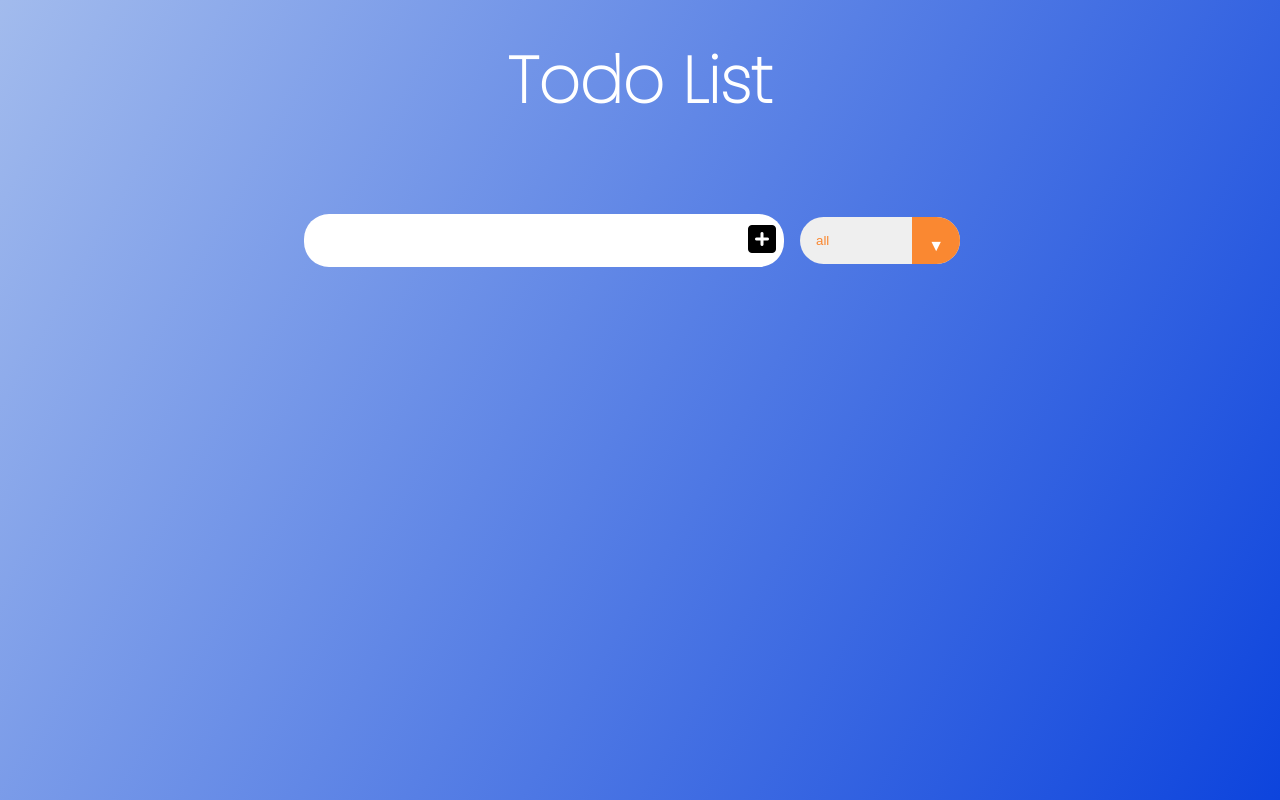
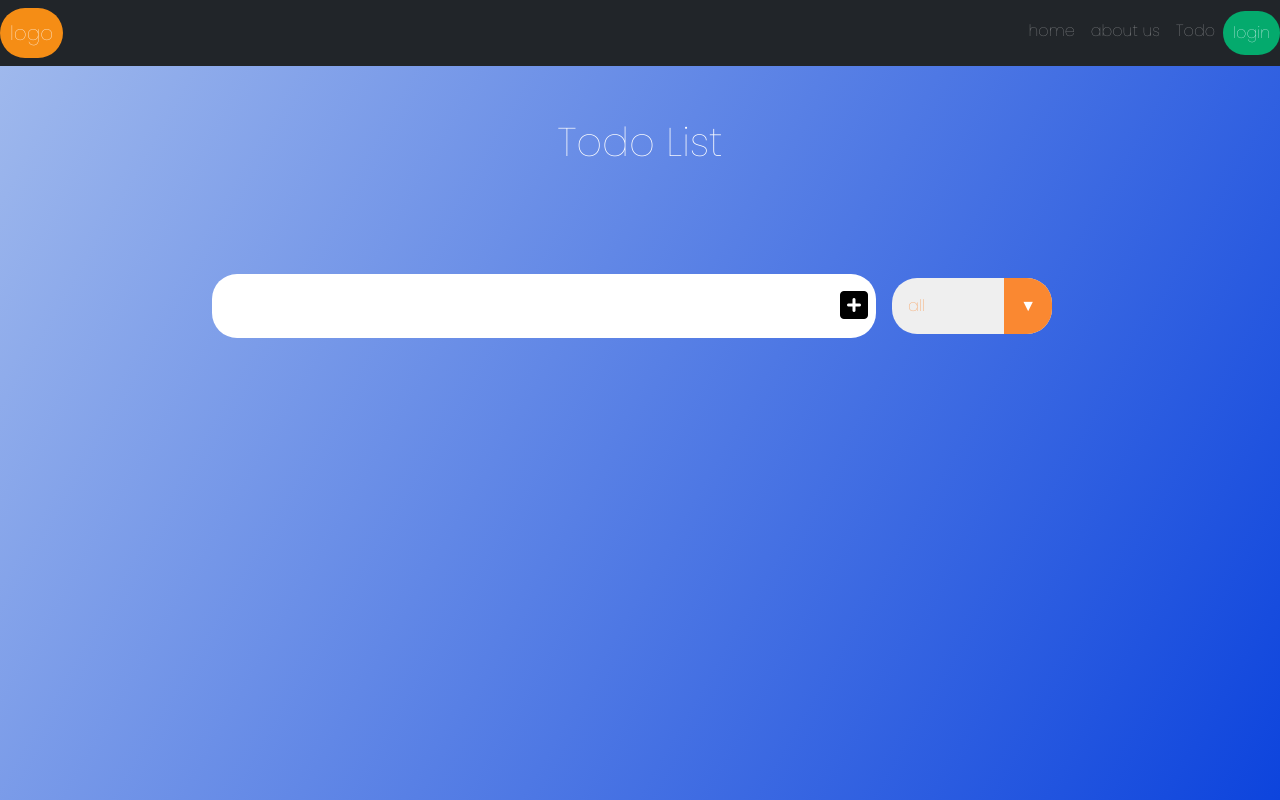
Before and after one commit to Dave5535/Todo-List, a plain HTML site: page index.html in a window 1280 px wide. Drawn offline with nearby package versions, Linux system fonts and the light colour scheme.

Commit message:
added to homepage and added bootstrap navbar

```diff
--- a/index.html
+++ b/index.html
@@ -5,6 +5,7 @@
     <meta charset="UTF-8">
     <meta http-equiv="X-UA-Compatible" content="IE=edge">
     <meta name="viewport" content="width=device-width, initial-scale=1.0">
+    <link rel="stylesheet" href="	https://cdn.jsdelivr.net/npm/bootstrap@5.3.0-alpha1/dist/css/bootstrap.min.css">
     <link href="https://fonts.googleapis.com/css2?family=Poppins:wght@100&display=swap" rel="stylesheet">
     <link rel="stylesheet" href="https://cdnjs.cloudflare.com/ajax/libs/font-awesome/6.3.0/css/all.min.css"
         integrity="sha512-SzlrxWUlpfuzQ+pcUCosxcglQRNAq/DZjVsC0lE40xsADsfeQoEypE+enwcOiGjk/bSuGGKHEyjSoQ1zVisanQ=="
@@ -13,6 +14,37 @@
     <title>Todo List</title>
 </head>
 <body>
+    <nav class="navbar navbar-expand-lg navbar-dark bg-dark">
+        <a class="navbar-brand" href="https://dave5535.github.io/Html-CSS-Assignment/"
+            style=" background-color: #f58d15; border-radius: 25px; padding: 10px 10px 10px 10px;">logo</a>
+
+        <button class="navbar-toggler" type="button" data-bs-toggle="collapse" data-bs-target="#navbarNav"
+            aria-controls="navbarNav" aria-expanded="false" aria-label="Toggle navigation">
+            <span class="navbar-toggler-icon"></span>
+        </button>
+        <div class="collapse navbar-collapse" id="navbarNav">
+
+
+            <ul class="navbar-nav ms-auto">
+
+                <li class="nav-item">
+                    <a class="nav-link" href="https://dave5535.github.io/Html-CSS-Assignment/">home</a>
+                </li>
+                <li class="nav-item">
+                    <a class="nav-link" href="https://dave5535.github.io/Html-CSS-Assignment/abaoutus.html">about us </a>
+                </li>
+                <li class="nav-item">
+                    <a class="nav-link" href="https://dave5535.github.io/Todo-List/">Todo </a>
+                </li>
+
+                <li class="nav-item">
+                    <a class="nav-link" href="https://dave5535.github.io/Html-CSS-Assignment/Login.html"
+                        style="color: aliceblue; background-color: #04AA6D; border-radius: 25px; padding: 10px 10px 10px 10px;">login
+                    </a>
+                </li>
+            </ul>
+        </div>
+    </nav>
     <header>
         <h1>  Todo List</h1>
     </header>
```
